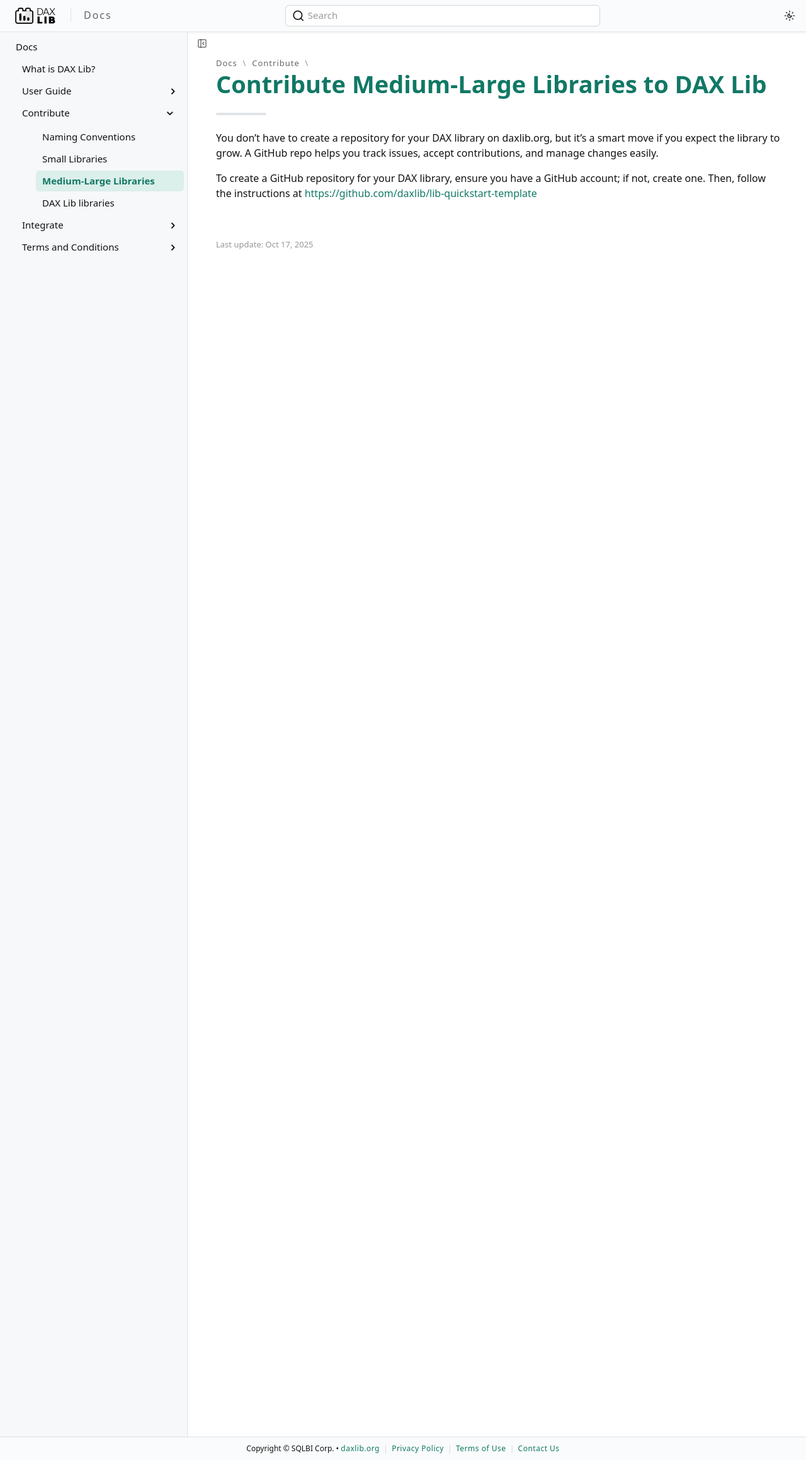
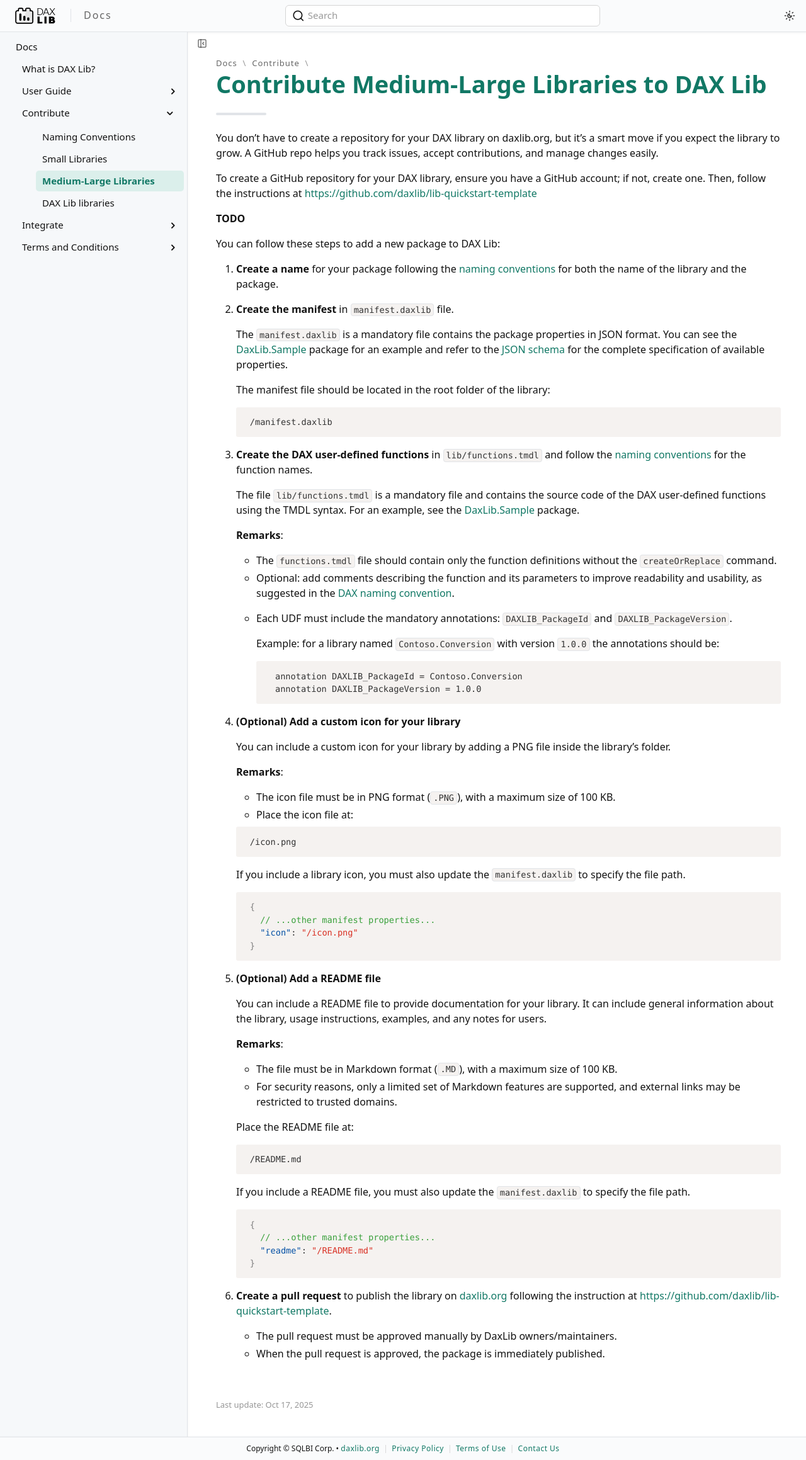
Before and after one commit to EvaluationContext/daxlib-docs, a Jekyll site: the page built from _mydocs/contribute/github-repo.md, in a window 1280 px wide. Shown: the whole page at 63% size. Built offline with Jekyll 4.4.1, drawn with Linux system fonts in a browser that asks for light colours; cached includes are drawn as plain includes; some web fonts are replaced.

Commit message:
Enhance contribution guidelines for DAX libraries by detailing package creation steps, mandatory files, and optional assets

````diff
--- a/_mydocs/contribute/github-repo.md
+++ b/_mydocs/contribute/github-repo.md
@@ -12,3 +12,83 @@ next_reading:   true
 You don’t have to create a repository for your DAX library on daxlib.org, but it’s a smart move if you expect the library to grow. A GitHub repo helps you track issues, accept contributions, and manage changes easily.
 
 To create a GitHub repository for your DAX library, ensure you have a GitHub account; if not, create one. Then, follow the instructions at [https://github.com/daxlib/lib-quickstart-template](https://github.com/daxlib/lib-quickstart-template)
+
+**TODO**
+
+You can follow these steps to add a new package to DAX Lib:
+
+1. **Create a name** for your package following the [naming conventions](naming-conventions.md) for both the name of the library and the package.
+
+2. **Create the manifest** in `manifest.daxlib` file.
+
+    The `manifest.daxlib` is a mandatory file contains the package properties in JSON format. You can see the [DaxLib.Sample](https://daxlib.org/package/DaxLib.Sample/#code) package for an example and refer to the [JSON schema](https://github.com/daxlib/daxlib/blob/main/schemas/manifest/1.0.0/manifest.1.0.0.schema.json) for the complete specification of available properties.
+
+    The manifest file should be located in the root folder of the library:
+
+    ```bash
+    /manifest.daxlib
+    ```
+
+3. **Create the DAX user-defined functions** in `lib/functions.tmdl` and follow the [naming conventions](naming-conventions.md) for the function names.
+
+    The file `lib/functions.tmdl` is a mandatory file and contains the source code of the DAX user-defined functions using the TMDL syntax. For an example, see the [DaxLib.Sample](https://daxlib.org/package/DaxLib.Sample/#code) package.
+
+    **Remarks**:
+    - The `functions.tmdl` file should contain only the function definitions without the `createOrReplace` command.
+    - Optional: add comments describing the function and its parameters to improve readability and usability, as suggested in the [DAX naming convention](https://docs.sqlbi.com/dax-style/dax-naming-conventions#comments).
+    - Each UDF must include the mandatory annotations: `DAXLIB_PackageId` and `DAXLIB_PackageVersion`.
+
+        Example: for a library named `Contoso.Conversion` with version `1.0.0` the annotations should be:
+
+        ``` text
+        annotation DAXLIB_PackageId = Contoso.Conversion
+        annotation DAXLIB_PackageVersion = 1.0.0
+        ```
+
+4. **(Optional) Add a custom icon for your library**
+
+    You can include a custom icon for your library by adding a PNG file inside the library's folder.
+
+    **Remarks**:
+    - The icon file must be in PNG format (`.PNG`), with a maximum size of 100 KB.
+    - Place the icon file at:
+
+    ```bash
+    /icon.png
+    ```
+
+    If you include a library icon, you must also update the `manifest.daxlib` to specify the file path.
+
+    ```json
+    {
+      // ...other manifest properties...
+      "icon": "/icon.png"
+    }
+    ```
+
+5. **(Optional) Add a README file**
+
+    You can include a README file to provide documentation for your library. It can include general information about the library, usage instructions, examples, and any notes for users.
+
+    **Remarks**:
+    - The file must be in Markdown format (`.MD`), with a maximum size of 100 KB.
+    - For security reasons, only a limited set of Markdown features are supported, and external links may be restricted to trusted domains.
+
+    Place the README file at:
+
+    ```bash
+    /README.md
+    ```
+
+    If you include a README file, you must also update the `manifest.daxlib` to specify the file path.
+
+    ```json
+    {
+      // ...other manifest properties...
+      "readme": "/README.md"
+    }
+    ```
+
+6. **Create a pull request** to publish the library on [daxlib.org](https://daxlib.org/) following the instruction at [https://github.com/daxlib/lib-quickstart-template](https://github.com/daxlib/lib-quickstart-template?tab=readme-ov-file#-publish-your-library).
+    - The pull request must be approved manually by DaxLib owners/maintainers.
+    - When the pull request is approved, the package is immediately published.
````
